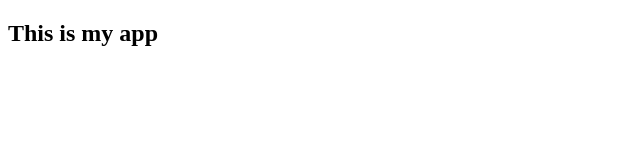
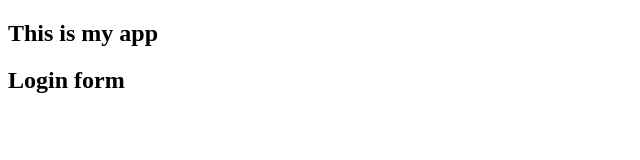
Before and after one commit to hasan-dev/myappsample, a plain HTML site: page index.html in a window 1280 px wide. Shown: the whole page, without its empty margins (0-640 px from the left). Drawn offline with Linux system fonts and the light colour scheme.

Commit message:
login form

```diff
--- /dev/null
+++ b/dir1/app1.js
@@ -0,0 +1 @@
+console.log("yoo");
--- a/index.html
+++ b/index.html
@@ -6,5 +6,6 @@
   </head>
   <body>
     <h2>This is my app</h2>
+    <h2>Login form</h2>
   </body>
 </html>
```
Also changed, not shown: login.html (added), 1 other file.
